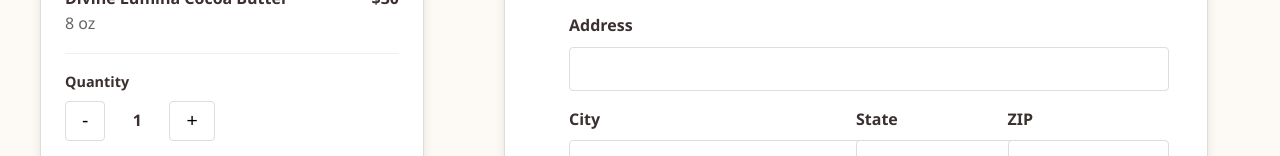
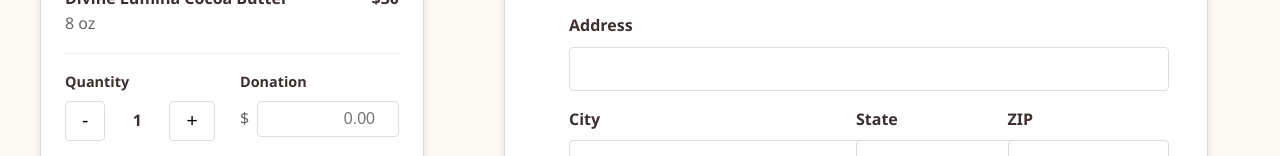
Before and after one commit to dtaplin21/Liberia-ecommerce-site, a React (Vite) app in the folder my-app/: page /checkout in a window 1280 px wide. Shown: the part 644-800 px from the top of the page. Built offline with nearby package versions, Linux system fonts and the light colour scheme.

Commit message:
added minor changes to pages

```diff
--- a/my-app/src/pages/Checkout.jsx
+++ b/my-app/src/pages/Checkout.jsx
@@ -2,6 +2,7 @@ import { useState } from 'react'
 
 function Checkout() {
   const [quantity, setQuantity] = useState(1)
+  const [donation, setDonation] = useState(0)
   const [loading, setLoading] = useState(false)
   const [error, setError] = useState(null)
 
@@ -11,7 +12,9 @@ function Checkout() {
 
   const subtotal = productPrice * quantity
   const tax = subtotal * taxRate
-  const total = subtotal + shippingCost + tax
+  // Add donation to total if donation amount is greater than 0
+  const donationAmount = donation > 0 ? parseFloat(donation) : 0
+  const total = subtotal + shippingCost + tax + donationAmount
 
   const [formData, setFormData] = useState({
     name: '',
@@ -117,6 +120,9 @@ function Checkout() {
               <p style={{fontWeight: 'bold', margin: 0}}>${productPrice}</p>
             </div>
             <div style={{marginBottom: '1rem', paddingBottom: '1rem', borderBottom: '1px solid #eee'}}>
+              <div style={{display: 'grid', gridTemplateColumns: '1fr 1fr', gap: '1rem'}}>
+                {/* Quantity */}
+                <div>
                   <label style={{display: 'block', marginBottom: '0.5rem', fontWeight: 'bold', fontSize: '0.9rem'}}>Quantity</label>
                   <div style={{display: 'flex', alignItems: 'center', gap: '1rem'}}>
                     <button
@@ -136,6 +142,35 @@ function Checkout() {
                     </button>
                   </div>
                 </div>
+
+                {/* Donation */}
+                <div>
+                  <label style={{display: 'block', marginBottom: '0.5rem', fontWeight: 'bold', fontSize: '0.9rem'}}>Donation</label>
+                  <div style={{display: 'flex', alignItems: 'center', gap: '0.5rem'}}>
+                    <span style={{fontSize: '1rem', color: '#666'}}>$</span>
+                    <input
+                      type="number"
+                      min="0"
+                      step="0.01"
+                      value={donation || ''}
+                      onChange={(e) => {
+                        const value = e.target.value === '' ? 0 : parseFloat(e.target.value) || 0
+                        setDonation(value >= 0 ? value : 0)
+                      }}
+                      placeholder="0.00"
+                      style={{
+                        width: '100%',
+                        padding: '0.5rem',
+                        border: '1px solid #ddd',
+                        borderRadius: '4px',
+                        fontSize: '1rem',
+                        textAlign: 'right'
+                      }}
+                    />
+                  </div>
+                </div>
+              </div>
+            </div>
             {/* Subtotal */}
             <div style={{display: 'flex', justifyContent: 'space-between', marginTop: '1rem', paddingTop: '1rem', borderTop: '1px solid #eee'}}>
               <p style={{margin: 0, color: '#666'}}>Subtotal</p>
@@ -153,6 +188,14 @@ function Checkout() {
               <p style={{margin: 0, color: '#666'}}>Tax</p>
               <p style={{margin: 0, fontWeight: 'bold'}}>${tax.toFixed(2)}</p>
             </div>
+
+            {/* Donation */}
+            {donationAmount > 0 && (
+              <div style={{display: 'flex', justifyContent: 'space-between', marginTop: '0.5rem'}}>
+                <p style={{margin: 0, color: '#666'}}>Donation</p>
+                <p style={{margin: 0, fontWeight: 'bold'}}>${donationAmount.toFixed(2)}</p>
+              </div>
+            )}
 
             {/* Total */}
             <div style={{display: 'flex', justifyContent: 'space-between', marginTop: '1rem', paddingTop: '1rem', borderTop: '2px solid var(--primary)'}}>
--- a/my-app/src/pages/Fund.jsx
+++ b/my-app/src/pages/Fund.jsx
@@ -31,7 +31,7 @@ function Fund() {
       <div style={{textAlign: 'center', margin: '4rem 0'}}>
         <img src="/images/cocoa_jar.JPEG" alt="Divine Lumina Cocoa Butter" className="product-img" />
         <br /><br />
-        <Link to="/product" className="btn">Support the Factory by Purchasing Cocoa Butter</Link>
+        <Link to="/checkout" className="btn">Support the Factory by Purchasing Cocoa Butter</Link>
       </div>
     </section>
   )
--- a/my-app/src/pages/Home.jsx
+++ b/my-app/src/pages/Home.jsx
@@ -6,7 +6,7 @@ function Home() {
       <section className="hero">
         <h1>From Raw to Real</h1>
         <p>Every jar helps build Liberia's first scalable cocoa processing facility.</p>
-        <Link to="/fund" className="btn">Support the Processing Facility</Link>
+        <Link to="/checkout" className="btn">Support the Processing Facility</Link>
         <Link to="/product" className="btn btn-secondary">See the Cocoa Butter</Link>
       </section>
 
```
Lines whose indentation alone changed are shown as unchanged.
